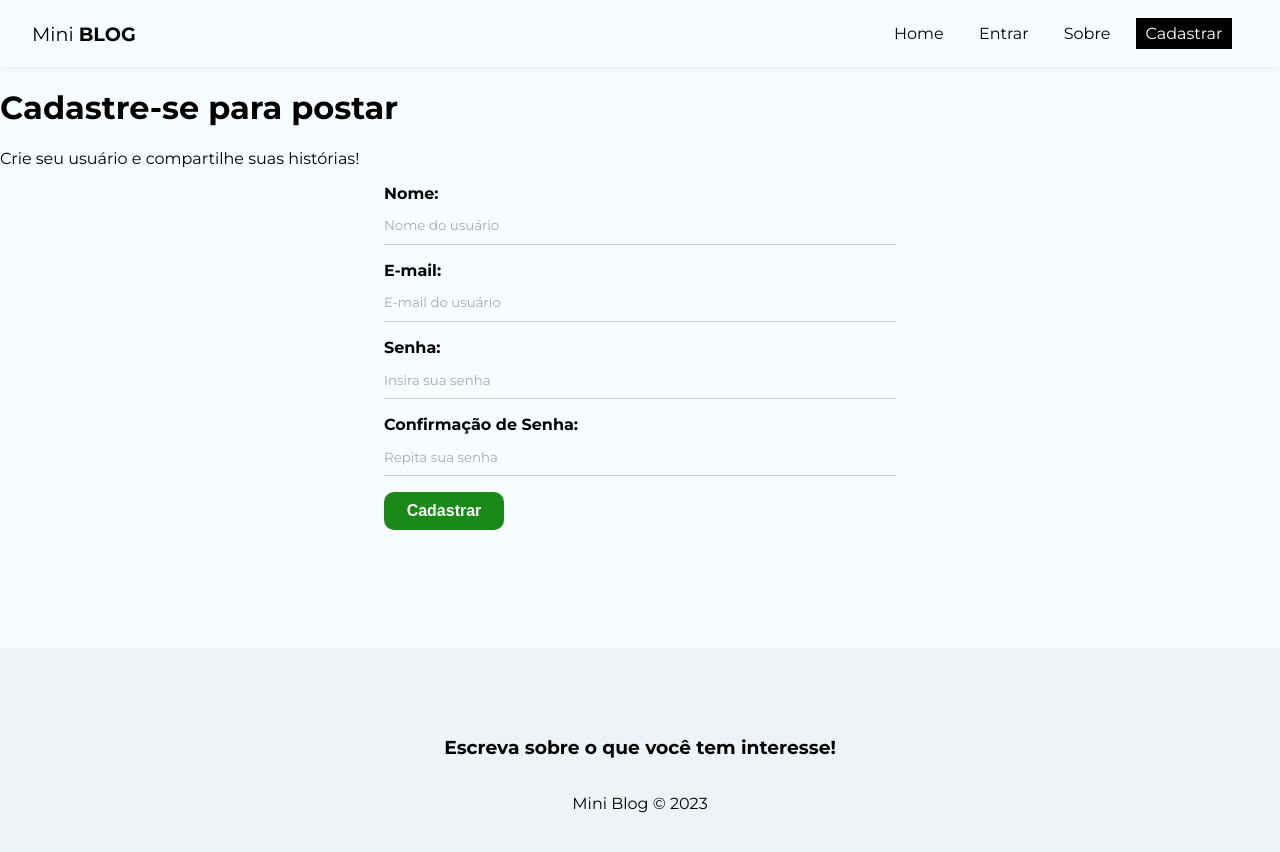
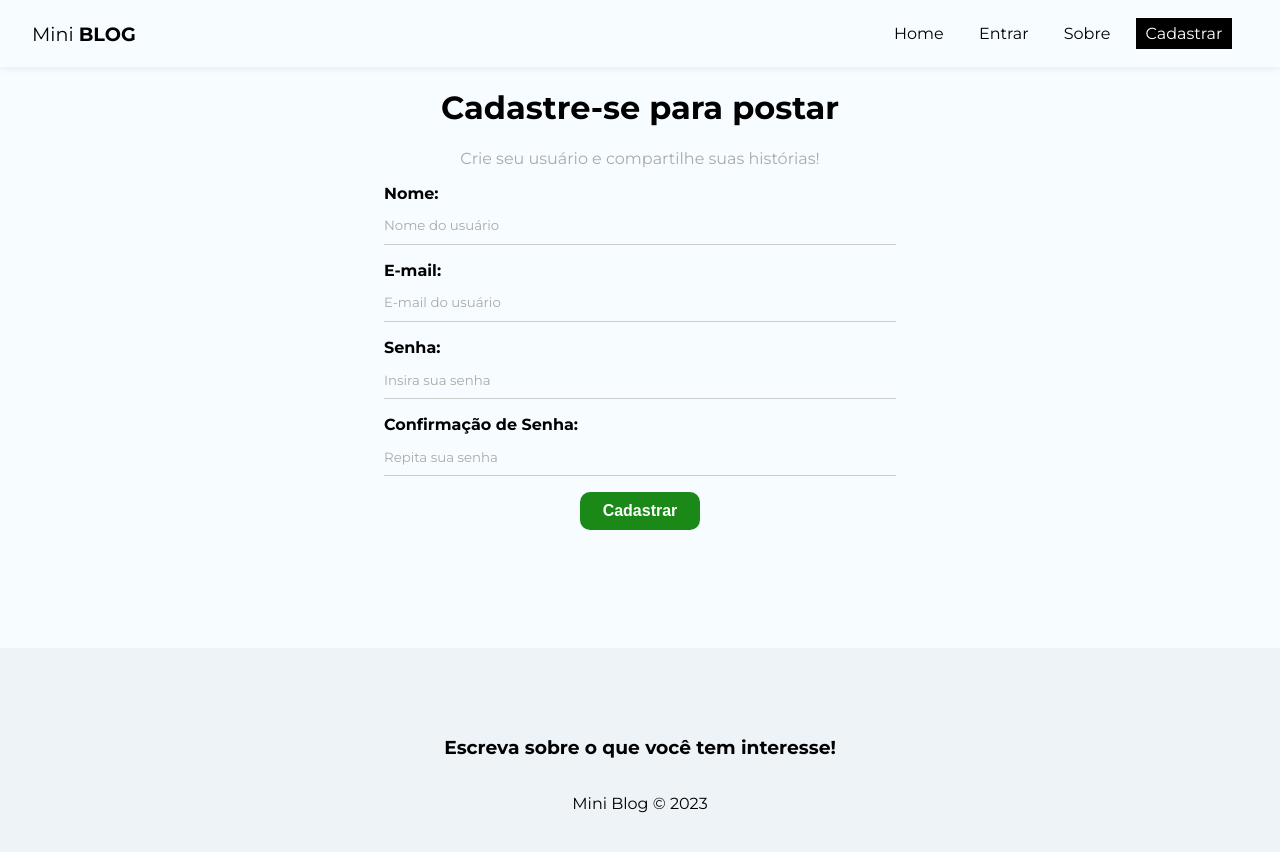
Before and after one commit to sabrinaaraujoo/mini-blog, a React (Create React App) app: page /register in a window 1280 px wide. Shown: the top 852 px of the page. Built offline with nearby package versions, Linux system fonts and the light colour scheme.

Commit message:
states do form de cadastro

```diff
--- a/src/pages/Register/Register.jsx
+++ b/src/pages/Register/Register.jsx
@@ -4,11 +4,36 @@
 import { useState, useEffect } from "react";
 
 const Register = () => {
+  const [displayName, setDisplayName] = useState("");
+  const [email, setEmail] = useState("");
+  const [password, setPassword] = useState("");
+  const [confirmPassword, setConfirmPassword] = useState("");
+  const [error, setError] = useState("");
+
+  const handleSubmit = (e) => {
+    e.preventDefault();
+
+    setError("");
+
+    const user = {
+      displayName,
+      email,
+      password,
+    };
+
+    if (password !== confirmPassword) {
+      setError("As senhas precisam ser iguais");
+      return;
+    }
+
+    console.log(user);
+  };
+
   return (
-    <div>
+    <div className={styles.register}>
       <h1>Cadastre-se para postar</h1>
       <p>Crie seu usuário e compartilhe suas histórias!</p>
-      <form>
+      <form onSubmit={handleSubmit}>
         <label>
           <span>Nome:</span>
           <input
@@ -16,6 +41,8 @@
             name="displayName"
             required
             placeholder="Nome do usuário"
+            value={displayName}
+            onChange={(e) => setDisplayName(e.target.value)}
           />
         </label>
 
@@ -26,6 +53,8 @@
             name="email"
             required
             placeholder="E-mail do usuário"
+            value={email}
+            onChange={(e) => setEmail(e.target.value)}
           />
         </label>
 
@@ -36,6 +65,8 @@
             name="password"
             required
             placeholder="Insira sua senha"
+            value={password}
+            onChange={(e) => setPassword(e.target.value)}
           />
         </label>
 
@@ -46,8 +77,11 @@
             name="confirmpassword"
             required
             placeholder="Repita sua senha"
+            value={confirmPassword}
+            onChange={(e) => setConfirmPassword(e.target.value)}
           />
         </label>
+        {error && <p className="error">{error}</p>}
         <button className="btn">Cadastrar</button>
       </form>
     </div>
```
